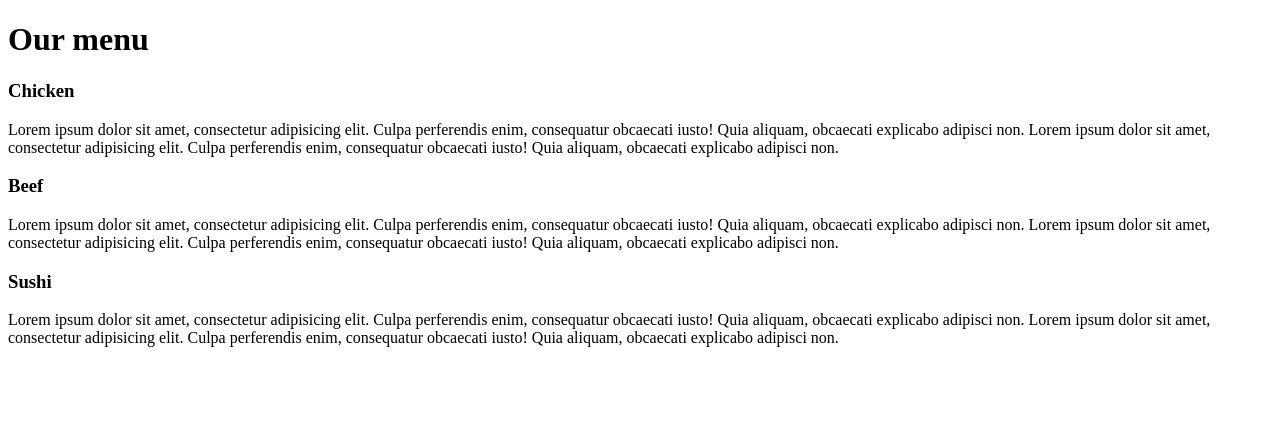
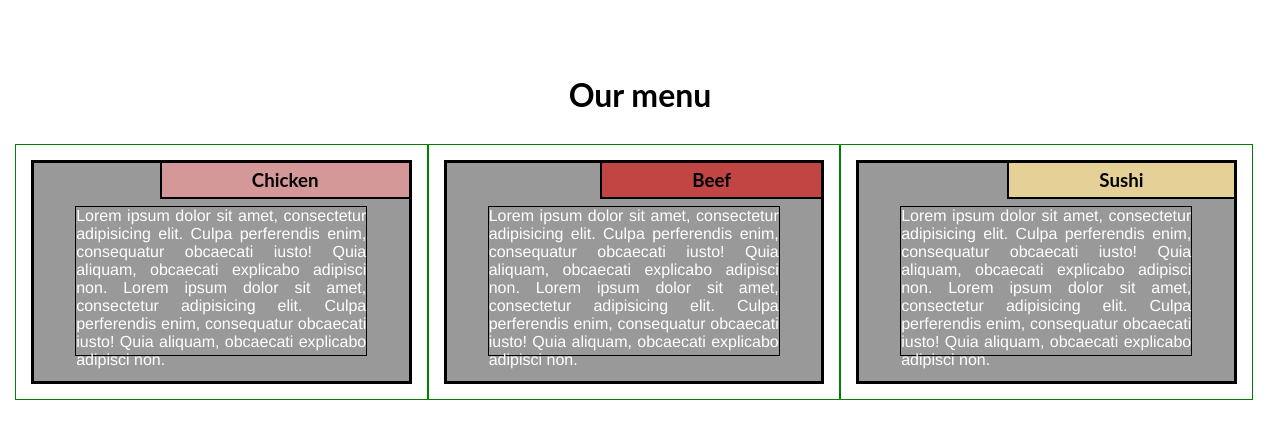
Before and after one commit to moukcamer/module2-solution, a plain HTML site: page index.html in a window 1280 px wide. Drawn offline with Linux system fonts and the light colour scheme.

Commit message:
Update index.html

```diff
--- a/index.html
+++ b/index.html
@@ -1,11 +1,146 @@
 <!DOCTYPE html>
-<html>
+<html lang="en">
 <head>
   <meta charset="utf-8">
   <meta name="viewport" content="width=device-width, initial-scale=1">
   <title>My Responsive Layout</title>
 
 </head>
+   <style>
+  *{
+  box-sizing: border-box;
+  margin:0;
+  padding:0;
+}
+
+body{
+  font-family: 'Lato', sans-serif;
+}
+
+.menu-title{
+  text-align: center;
+  margin-bottom: 30px;
+}
+
+.container{
+ position: relative;
+ top:60px;
+ margin: 15px;
+}
+
+.item{
+  position: relative;
+  top: 0;
+  background-color:#999999;
+  margin: 15px;
+  padding: 25px;
+  border: 3px solid #000;
+}
+
+.item p{
+  margin-top: 18px;
+  text-align: justify;
+  font-size:100%;
+}
+
+.item-title{
+  position: absolute;
+  top:0;
+  right: 0px;
+  background: green;
+  padding: 6px 90px;
+  border-left: 2px solid #000;
+  border-bottom: 2px solid #000;
+}
+
+#title-one {
+  background-color: #D59898;
+}
+
+#title-two{
+  background-color: #C14543;
+}
+
+#title-three{
+  background-color: #E5D198;
+}
+   h1 {
+     magin-bottom: 15px;
+   }
+   P{
+     border: 1px solid black;
+     blackground-color: #A52A2A;
+     width: 90%;
+     height: 150px;
+     margin-right: auto;
+     margin-left: auto;
+     font-family: Helvetica;
+     color: white;
+   }
+   .row{
+     width: 100%;
+   }
+   @media (min-width: 992px) {
+     .col-lg-1,.col-lg-2,.col-lg-3,.col-lg-4,.col-lg-5,.col-lg-6,
+     .col-lg-7,.col-lg-8,.col-lg-9,.col-lg-10,.col-lg-11,.col-lg-12{
+       float: left;
+       border: 1px solid green;
+     }
+     .col-lg-1 {
+       width: 8.33%;
+     }
+     .col-lg-2 {
+       width: 16.66%;
+     }
+     .col-lg-3 {
+       width: 25%;
+     }
+     .col-lg-4 {
+       width: 33%;
+     }
+     .col-lg-5 {
+       width: 41.66%;
+     }
+     .col-lg-6 {
+       width: 50%;
+     }
+     .col-lg-7 {
+       width: 58.33%;
+     }
+     .col-lg-8 {
+       width: 66.66%;
+     }
+     .col-lg-9 {
+       width: 74.99%;
+     }
+     .col-lg-10 {
+       width: 83.33%;
+     }
+     .col-lg-11 {
+       width: 91.66%;
+     }
+     .col-lg-12 {
+       width: 100%;
+     }
+   /*------ Tablet ------*/
+@media (min-width: 768px) and (max-width: 991px){
+  .col-lg-4 {
+    width: 50%;
+    float: left;
+  }
+  .col-lg-tablet{
+   width: 100%;
+   float: left;
+ }
+}
+/*------ Mobile ------*/
+@media (max-width: 767px){
+  .col-lg-4{
+    width: 100%;
+    float: left;
+  }
+}
+</style>
 <body>
   <div class="container">
     <div class="row">
```
